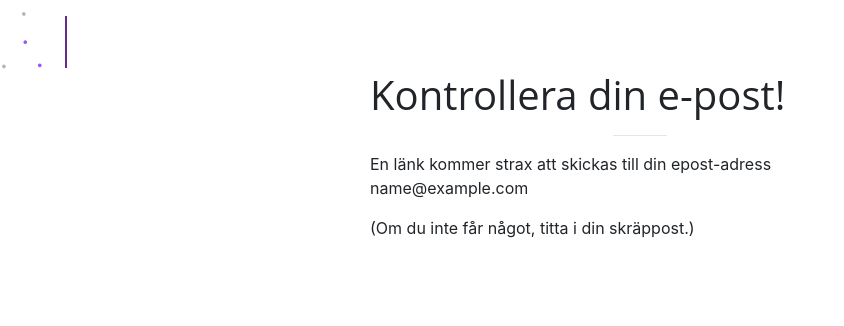
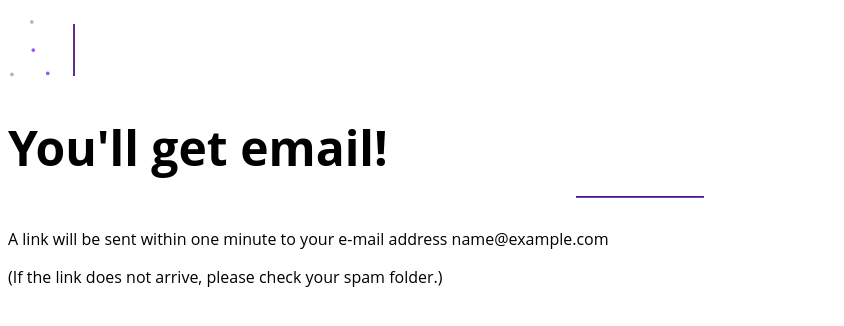
Before and after one commit to JobtechSwe/api-key-generator, a Flask app: template apikeys/templates/registered.html in a window 1280 px wide. Shown: the top 326 px of the page, without its empty margins (0-844 px from the left). Run offline with Flask 2, Linux system fonts and the light colour scheme; the template is opened without the code that fills it: most values are stand-ins (such as "Sample title", 1, 10 or a date in 2020); parts of the project's set-up code (start-up, migrations or seed data) failed here and were passed over; some libraries are stand-ins or nearby versions.

Commit message:
Revert "API key register"
This reverts commit 4df417007d7c71459280327953c8f01497d6e555.

```diff
--- a/apikeys/templates/form.html
+++ b/apikeys/templates/form.html
@@ -12,7 +12,7 @@
             overflow: auto;
         }
     </style>
-    <title>API nyckel</title>
+    <title>API keys</title>
     <link rel="stylesheet" href="../static/style.css">
     <link rel="stylesheet" href="https://stackpath.bootstrapcdn.com/bootstrap/4.3.1/css/bootstrap.min.css" integrity="sha384-ggOyR0iXCbMQv3Xipma34MD+dH/1fQ784/j6cY/iJTQUOhcWr7x9JvoRxT2MZw1T" crossorigin="anonymous">
     <script src="https://code.jquery.com/jquery-3.3.1.slim.min.js" integrity="sha384-q8i/X+965DzO0rT7abK41JStQIAqVgRVzpbzo5smXKp4YfRvH+8abtTE1Pi6jizo" crossorigin="anonymous"></script>
--- a/apikeys/templates/registered.html
+++ b/apikeys/templates/registered.html
@@ -2,24 +2,18 @@
 <html>
 <head>
     <meta charset="UTF-8">
-    <title>Kontrollera din epost!</title>
+    <title>Check your e-mail!</title>
     <link rel="stylesheet" href="{{ url_for('static', filename='style.css') }}">
-    <link rel="stylesheet" href="../static/style.css">
-    <link rel="stylesheet" href="https://stackpath.bootstrapcdn.com/bootstrap/4.3.1/css/bootstrap.min.css" integrity="sha384-ggOyR0iXCbMQv3Xipma34MD+dH/1fQ784/j6cY/iJTQUOhcWr7x9JvoRxT2MZw1T" crossorigin="anonymous">
 </head>
-<body >
+<body bgcolor="black">
      <img src="{{ url_for('static', filename='images/jobtechdev_white.png') }}">
      <div class="container">
-         <div class="row">
-             <div class="mx-auto col-sm-12 col-md-8 col-lg-6 col-xl-6">
-                 <div class="form">
-                     <div class="header">
-                     <h1>Kontrollera din e-post!</h1>
-                     <hr>
-                        <p>En länk kommer strax att skickas till din epost-adress {{ email }}</p>
-                        <p>(Om du inte får något, titta i din skräppost.)</p>
-                     </div>
-                 </div>
+         <div class="form">
+             <div class="header">
+             <h1>You'll get email!</h1>
+             <hr>
+                <p>A link will be sent within one minute to your e-mail address {{ email }}</p>
+                <p>(If the link does not arrive, please check your spam folder.)</p>
              </div>
          </div>
      </div>
```
Also changed, not shown: apikeys/templates/failed_key.html (+5 -6 lines).
